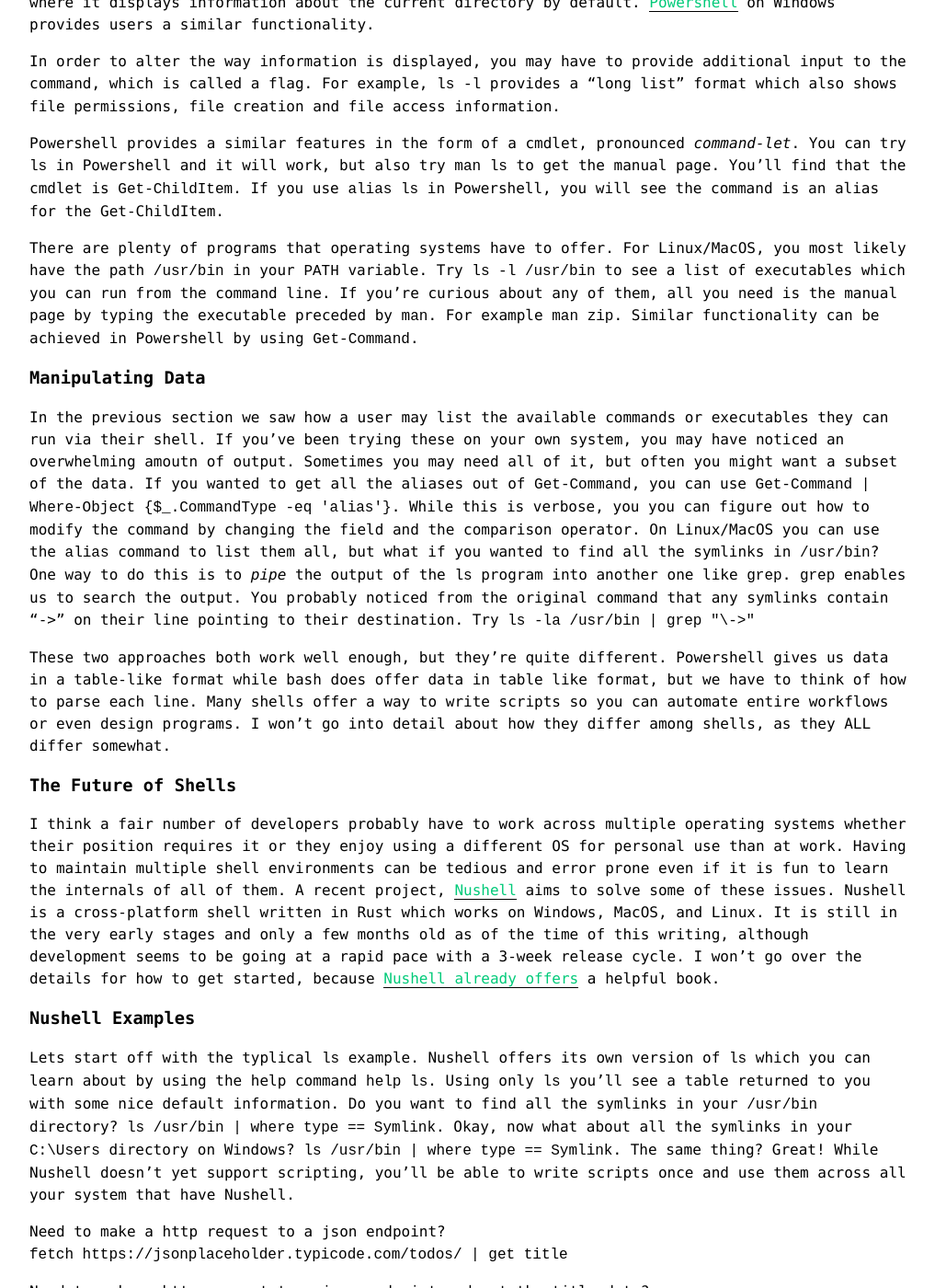
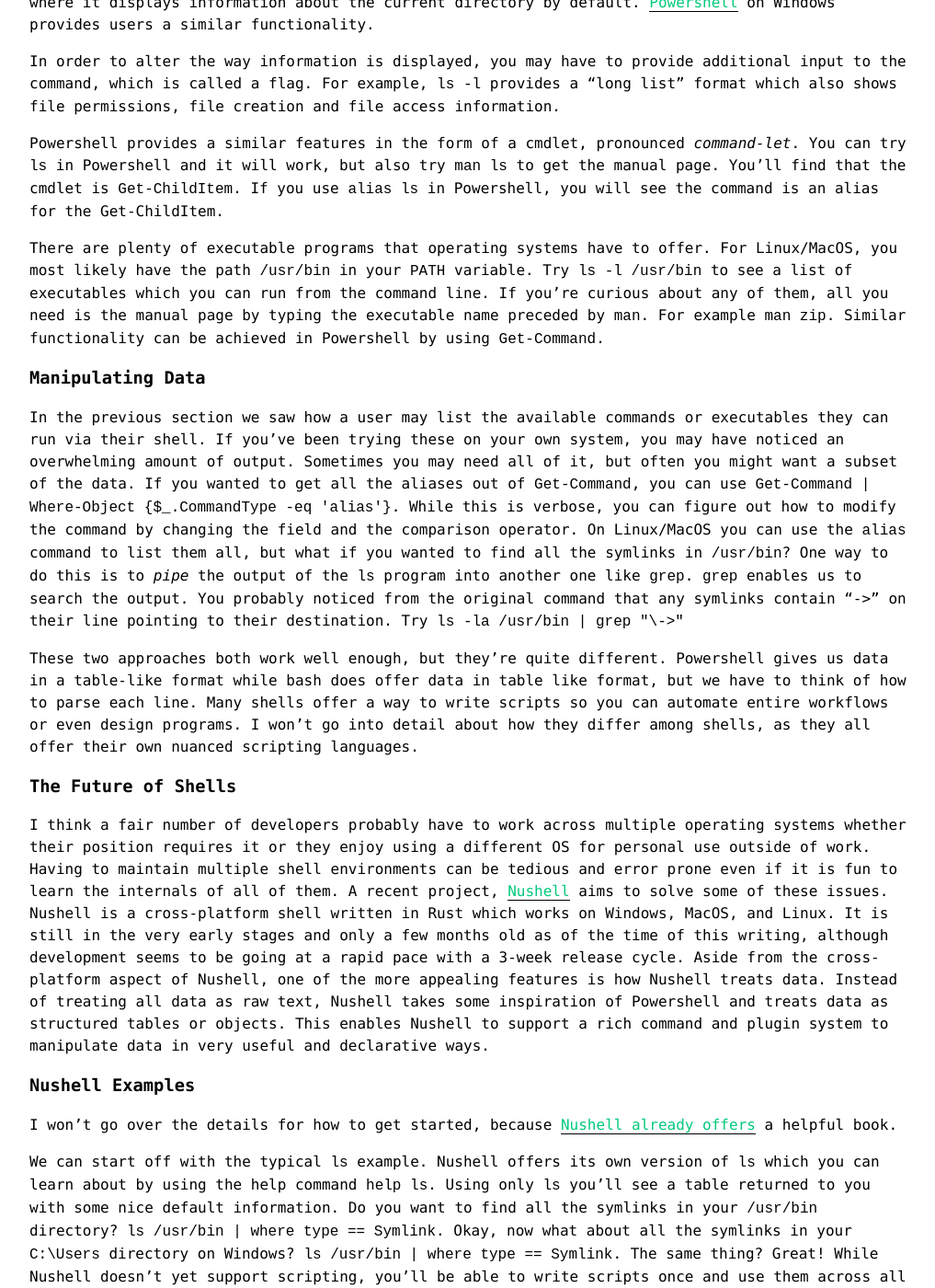
Before and after one commit to notryanb/notryanb.github.io, a Jekyll site: the page built from _posts/2019-12-08-what-is-a-shell.md, in a window 1280 px wide and 1400 px high, scrolled down 571 px. Shown: the whole window at 92% size, without its empty margins (128-1145 px from the left). Built offline with Jekyll 4.4.1, drawn with Linux system fonts in a browser that asks for light colours.

Commit message:
correct some more errors

```diff
--- a/_posts/2019-12-08-what-is-a-shell.md
+++ b/_posts/2019-12-08-what-is-a-shell.md
@@ -34,12 +34,12 @@
 If you use `alias ls` in Powershell,
 you will see the command is an alias for the Get-ChildItem.
 
-There are plenty of programs that operating systems have to offer.
+There are plenty of executable programs that operating systems have to offer.
 For Linux/MacOS,
 you most likely have the path `/usr/bin` in your `PATH` variable.
 Try `ls -l /usr/bin` to see a list of executables which you can run from the command line.
 If you're curious about any of them,
-all you need is the manual page by typing the executable preceded by `man`.
+all you need is the manual page by typing the executable name preceded by `man`.
 For example `man zip`.
 Similar functionality can be achieved in Powershell by using `Get-Command`.
 
@@ -47,13 +47,13 @@
 
 In the previous section we saw how a user may list the available commands or executables they can run via their shell.
 If you've been trying these on your own system,
-you may have noticed an overwhelming amoutn of output.
+you may have noticed an overwhelming amount of output.
 Sometimes you may need all of it,
 but often you might want a subset of the data.
 If you wanted to get all the aliases out of `Get-Command`,
 you can use `Get-Command | Where-Object {$_.CommandType -eq 'alias'}`.
 While this is verbose,
-you you can figure out how to modify the command by changing the field and the comparison operator.
+you can figure out how to modify the command by changing the field and the comparison operator.
 On Linux/MacOS you can use the `alias` command to list them all,
 but what if you wanted to find all the symlinks in `/usr/bin`?
 One way to do this is to _pipe_ the output of the `ls` program into another one like `grep`.
@@ -64,21 +64,27 @@
 These two approaches both work well enough, but they're quite different.
 Powershell gives us data in a table-like format while bash does offer data in table like format, but we have to think of how to parse each line.
 Many shells offer a way to write scripts so you can automate entire workflows or even design programs.
-I won't go into detail about how they differ among shells, as they ALL differ somewhat.
+I won't go into detail about how they differ among shells, as they all offer their own nuanced scripting languages.
 
 
 ### The Future of Shells
-I think a fair number of developers probably have to work across multiple operating systems whether their position requires it or they enjoy using a different OS for personal use than at work.
+I think a fair number of developers probably have to work across multiple operating systems whether their position requires it or they enjoy using a different OS for personal use outside of work.
 Having to maintain multiple shell environments can be tedious and error prone even if it is fun to learn the internals of all of them.
 A recent project, [Nushell](https://www.nushell.sh/) aims to solve some of these issues.
 Nushell is a cross-platform shell written in Rust which works on Windows, MacOS, and Linux.
 It is still in the very early stages and only a few months old as of the time of this writing,
 although development seems to be going at a rapid pace with a 3-week release cycle.
+Aside from the cross-platform aspect of Nushell,
+one of the more appealing features is how Nushell treats data.
+Instead of treating all data as raw text,
+Nushell takes some inspiration of Powershell and treats data as structured tables or objects.
+This enables Nushell to support a rich command and plugin system to manipulate data in very useful and declarative ways.
+
+### Nushell Examples
 I won't go over the details for how to get started,
 because [Nushell already offers](https://book.nushell.sh/) a helpful book.
 
-### Nushell Examples
-Lets start off with the typlical `ls` example.
+We can start off with the typical `ls` example.
 Nushell offers its own version of `ls` which you can learn about by using the help command `help ls`.
 Using only `ls` you'll see a table returned to you with some nice default information.
 Do you want to find all the symlinks in your `/usr/bin` directory?
```
